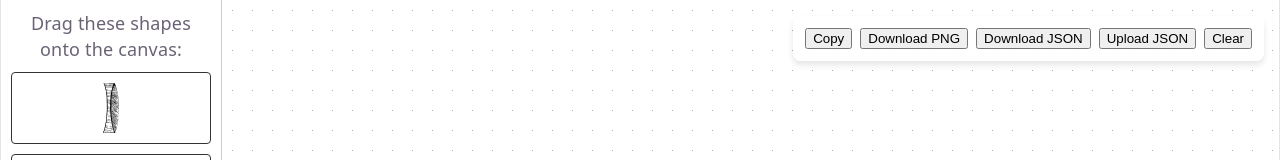
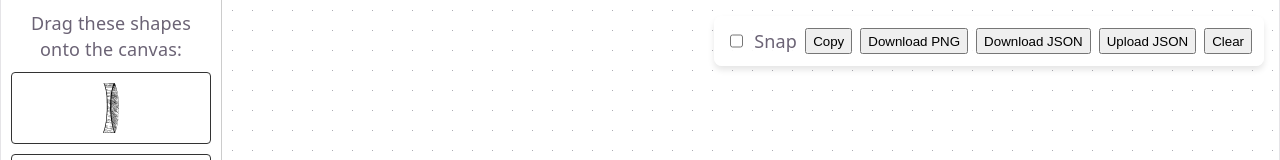
Before and after one commit to iqnite/vingram, a React (Vite) app: page / in a window 1280 px wide. Shown: the top 160 px of the page. Built offline with nearby package versions, Linux system fonts and the light colour scheme.

Commit message:
Add snapping

```diff
--- a/src/App.tsx
+++ b/src/App.tsx
@@ -23,6 +23,7 @@ import "./App.css";
 import "./flow.css";
 import ImageExportControls from "./ImageExportControls";
 import JsonExportImportControls from "./JsonExportImportControls";
+import SnappingControls from "./SnappingControls";
 
 const AUTOSAVE_KEY = "vingram-autosave";
 const LIBRARY_URLS_KEY = "vingram-library-urls";
@@ -50,6 +51,12 @@ function DnDFlow() {
   const onConnectEnd = useCallback(() => setIsConnecting(false), []);
 
   const [isRestored, setIsRestored] = useState(false);
+  const [snappingOptions, setSnappingOptions] = useState({
+    snapToGrid: true,
+    snapToRotation: true,
+    gridSize: 10,
+    rotationSnapAngle: 15,
+  });
   const [libraryUrls, setLibraryUrls] = useState<string[]>(() => {
     const saved = localStorage.getItem(LIBRARY_URLS_KEY);
     if (saved) {
@@ -125,20 +132,24 @@ function DnDFlow() {
       const type = event.dataTransfer.getData("application/reactflow-type");
       const svgUrl = event.dataTransfer.getData("application/reactflow-url");
 
-      if (!type || !svgUrl) {
-        return;
-      }
+      if (!type || !svgUrl) return;
 
       const position = screenToFlowPosition({
         x: event.clientX,
         y: event.clientY,
       });
 
+      if (snappingOptions.snapToGrid) {
+        const gridSize = snappingOptions.gridSize;
+        position.x = Math.round(position.x / gridSize) * gridSize;
+        position.y = Math.round(position.y / gridSize) * gridSize;
+      }
+
       const newNode = await createSvgNode(getId(), svgUrl, position);
 
       setNodes((nds) => nds.concat(newNode as Node));
     },
-    [screenToFlowPosition, setNodes],
+    [screenToFlowPosition, setNodes, snappingOptions],
   );
 
   return (
@@ -177,6 +188,7 @@ function DnDFlow() {
         </ReactFlow>
       </div>
       <div className="drawing-controls">
+        <SnappingControls setSnappingOptions={setSnappingOptions} />
         <ImageExportControls />
         <JsonExportImportControls setNodes={setNodes} setEdges={setEdges} />
       </div>
--- a/src/SVGShapeNode.tsx
+++ b/src/SVGShapeNode.tsx
@@ -7,6 +7,7 @@ import {
 import { useEffect, useRef } from "react";
 import { select } from "d3-selection";
 import { drag } from "d3-drag";
+import { type SnappingOptions } from "./SnappingControls";
 import "./flow.css";
 
 export default function SVGShapeNode({
@@ -14,7 +15,11 @@ export default function SVGShapeNode({
   data,
 }: {
   id: string;
-  data: { svgContent: string; rotation?: number };
+  data: {
+    svgContent: string;
+    rotation?: number;
+    snappingOptions: SnappingOptions;
+  };
 }) {
   const rotateControlRef = useRef(null);
   const updateNodeInternals = useUpdateNodeInternals();
@@ -29,13 +34,17 @@ export default function SVGShapeNode({
       const dy = event.y - 100;
       const rad = Math.atan2(dx, dy);
       const deg = rad * (180 / Math.PI);
-      const newRotation = 180 - deg;
+      let newRotation = 180 - deg;
+      if (data.snappingOptions.snapToRotation) {
+        const snapAngle = data.snappingOptions.rotationSnapAngle;
+        newRotation = Math.round(newRotation / snapAngle) * snapAngle;
+      }
       updateNodeData(id, { rotation: newRotation });
       updateNodeInternals(id);
     });
     // eslint-disable-next-line no-unused-vars
     selection.call(dragHandler as (selection: unknown) => void);
-  }, [id, updateNodeData, updateNodeInternals]);
+  }, [id, updateNodeData, updateNodeInternals, data.snappingOptions]);
 
   return (
     <div
--- /dev/null
+++ b/src/SnappingControls.tsx
@@ -0,0 +1,31 @@
+import "./App.css";
+
+export default function SnappingControls({
+  setSnappingOptions,
+}: {
+  setSnappingOptions: React.Dispatch<React.SetStateAction<SnappingOptions>>;
+}) {
+  return (
+    <span className="drawing-control-section">
+      <input
+        type="checkbox"
+        title="Toggle grid and rotation snapping"
+        onChange={(e) =>
+          setSnappingOptions((prev) => ({
+            ...prev,
+            snapToGrid: e.target.checked,
+            snapToRotation: e.target.checked,
+          }))
+        }
+      />
+      Snap
+    </span>
+  );
+}
+
+export interface SnappingOptions {
+  snapToGrid: boolean;
+  snapToRotation: boolean;
+  gridSize: number;
+  rotationSnapAngle: number;
+}
```
